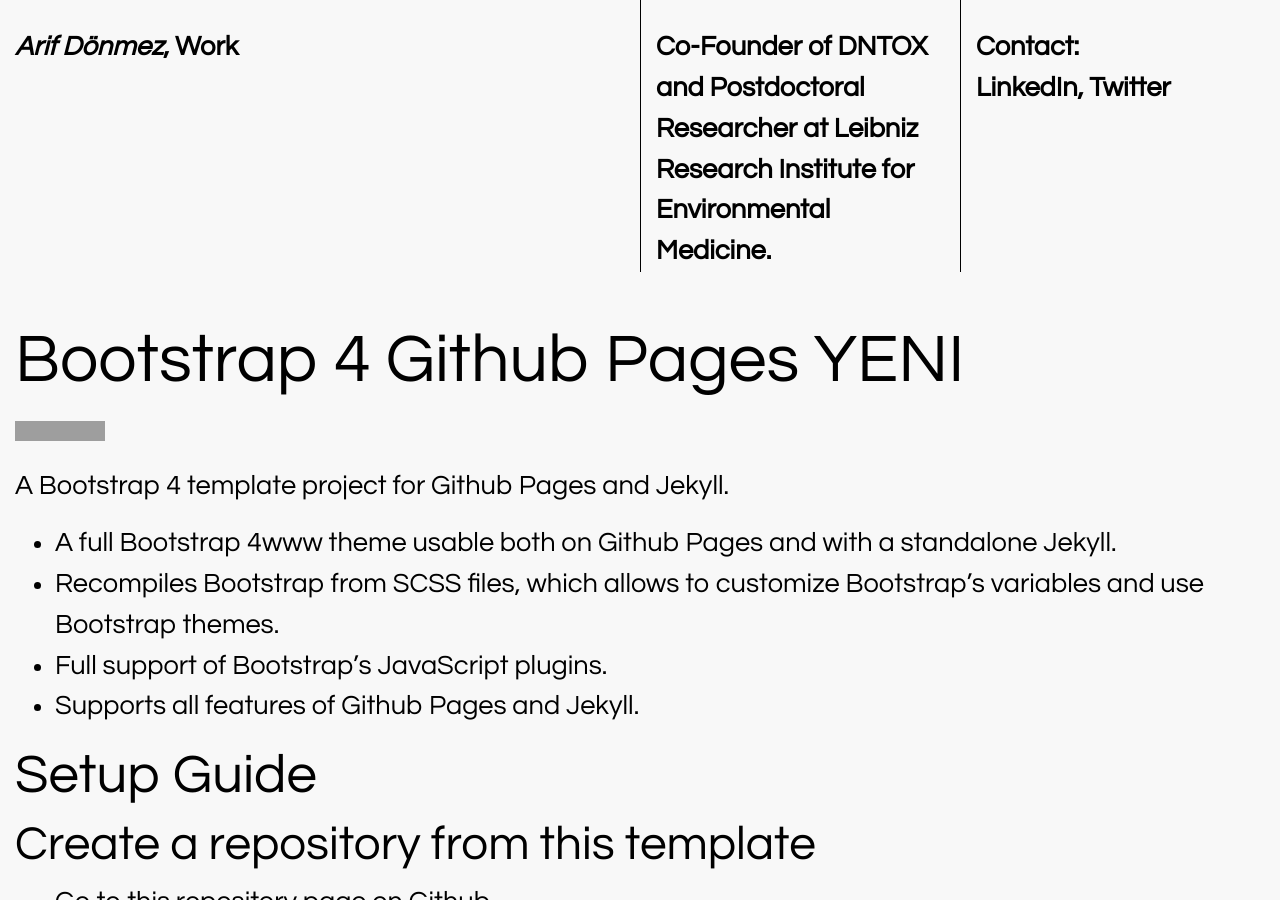
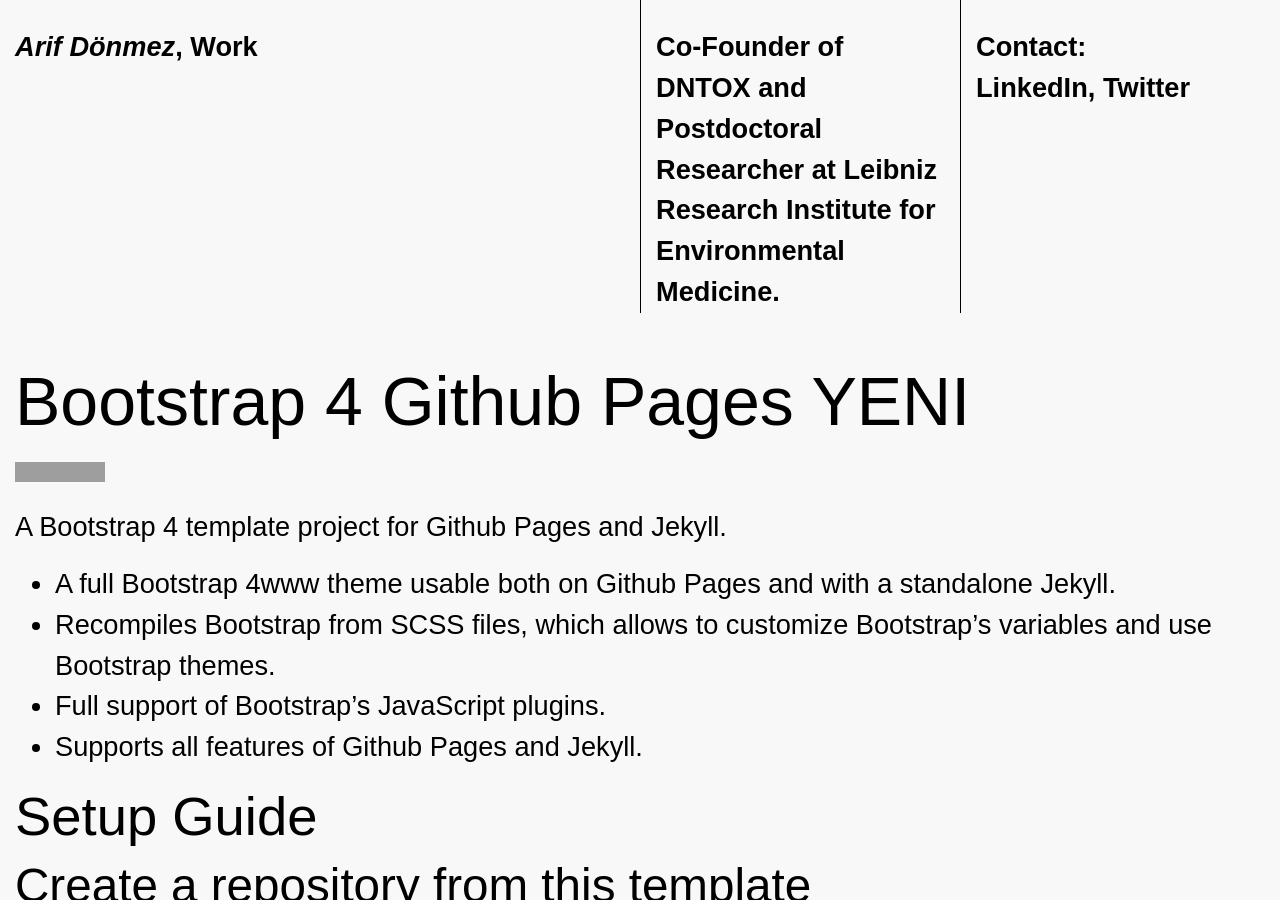
Before and after one commit to alim-zend/alim-zend.github.io, a Jekyll site: the page built from frank.md, in a window 1280 px wide and 900 px high. Built offline with Jekyll 4.4.1, drawn with Linux system fonts in a browser that asks for light colours; some web fonts are replaced; grey boxes are pictures that could not be loaded.

Commit message:
Update _bootstrap_customization.scss

```diff
--- a/_sass/_bootstrap_customization.scss
+++ b/_sass/_bootstrap_customization.scss
@@ -11,7 +11,7 @@
 // Variables
 
 // $web-font-path: "https://fonts.googleapis.com/css2?family=Questrial&display=swap" !default;
-$web-font-path: "./Questrial-Regular.ttf" !default;
+$web-font-path: "./ad-reg.ttf" !default;
 // @if $web-font-path {
 // @import url($web-font-path);
 @font-face {
```
